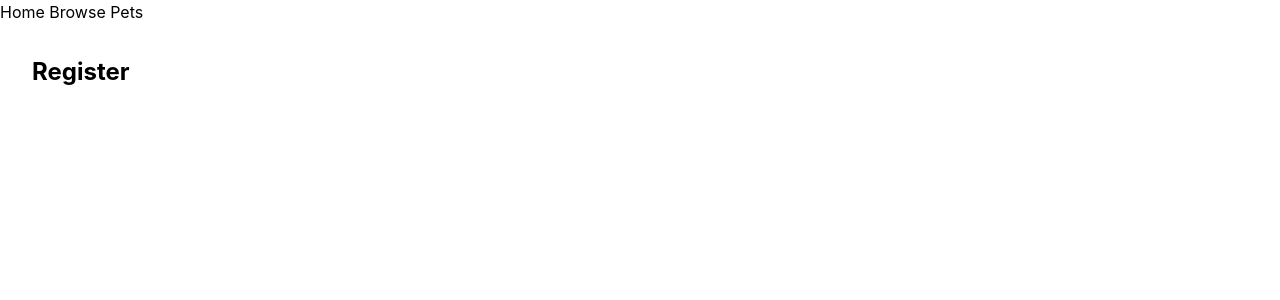
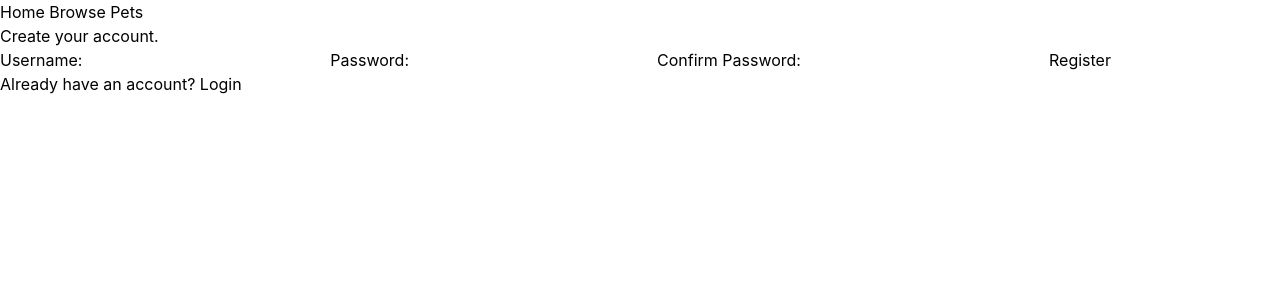
Before and after one commit to eiadoumer/Paws, a React (Vite) app: page /register in a window 1280 px wide. Shown: the top 300 px of the page. Built offline with nearby package versions, Linux system fonts and the light colour scheme.

Commit message:
Add register page skeleton

```diff
--- a/src/pages/RegisterPage.jsx
+++ b/src/pages/RegisterPage.jsx
@@ -1,6 +1,49 @@
-// Placeholder page: replace with the real page.
+import {Link} from "react-router";
 function RegisterPage() {
-  return <h1 className="text-2xl font-bold p-8">Register</h1>;
+  return (
+
+    <>
+    <main>
+        <h1>
+            Create your account.
+        </h1>
+
+        <form action="/Register" method ="POST">
+
+        <label htmlFor="email" >Username:</label>
+        <input type="email" name="email" id="email" required/>
+
+        <label htmlFor="password">Password:</label>
+        <input type="password" name="password" id="password" required/>
+
+        <label htmlFor="confirmPassword">Confirm Password:</label>
+        <input type="password" name="confirmPassword" id="confirmPassword" required/>
+
+        <button type="submit">Register</button>
+
+        <p>Already have an account? <Link to="/login">Login</Link></p>
+
+
+
+
+
+
+
+        </form>
+
+
+
+    </main>
+
+
+
+    </>
+
+  )
+
+
+
+
 }
 
 export default RegisterPage;
```
